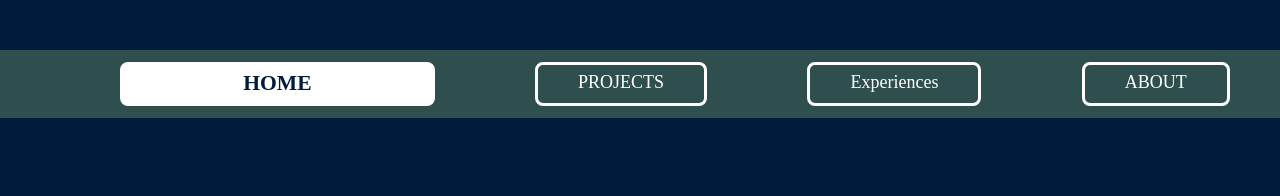
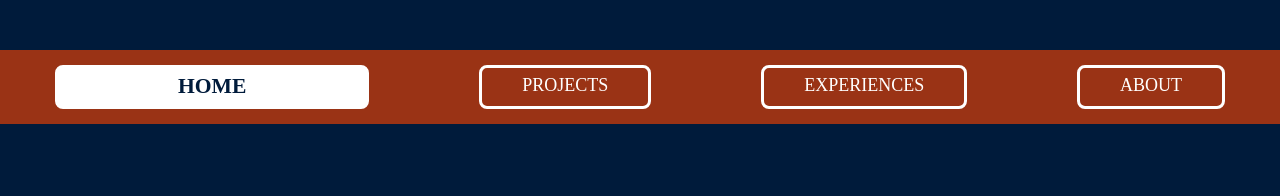
Before and after one commit to rickygarim/personal-website, a plain HTML site: page index.html in a window 1280 px wide. Shown: the top 196 px of the page. Drawn offline with Linux system fonts and the light colour scheme.

Commit message:
random color stuff

```diff
--- a/index.html
+++ b/index.html
@@ -28,7 +28,7 @@
 
             <li id="EXP">
                 <a href="experience.html" class="everything-else">
-                    Experiences
+                    EXPERIENCES
                 </a>
             </li>
 
--- a/style/styles.css
+++ b/style/styles.css
@@ -14,10 +14,9 @@ h1 {
 }
 
 nav {
-    padding-top: 12px;
-    padding-bottom: 12px;
-    padding-left: 70px;
-    background-color: darkslategrey;
+    padding-top: 15px;
+    padding-bottom: 15px;
+    background-color:  rgba(243, 65, 0, 0.636);
 }
 
 ul {
@@ -50,8 +49,9 @@ nav li {
 }
 
 nav li:hover {
-    transform: translateY(-4px);
+    transform: translateY(-3px);
     transition: all 0.2s ease;
+    box-shadow: 0 4px 4px white;
 }
 
 .current-page {
```
Also changed, not shown: about.html (+1 -1 lines), experience.html (+1 -1 lines), projects.html (+1 -1 lines).
